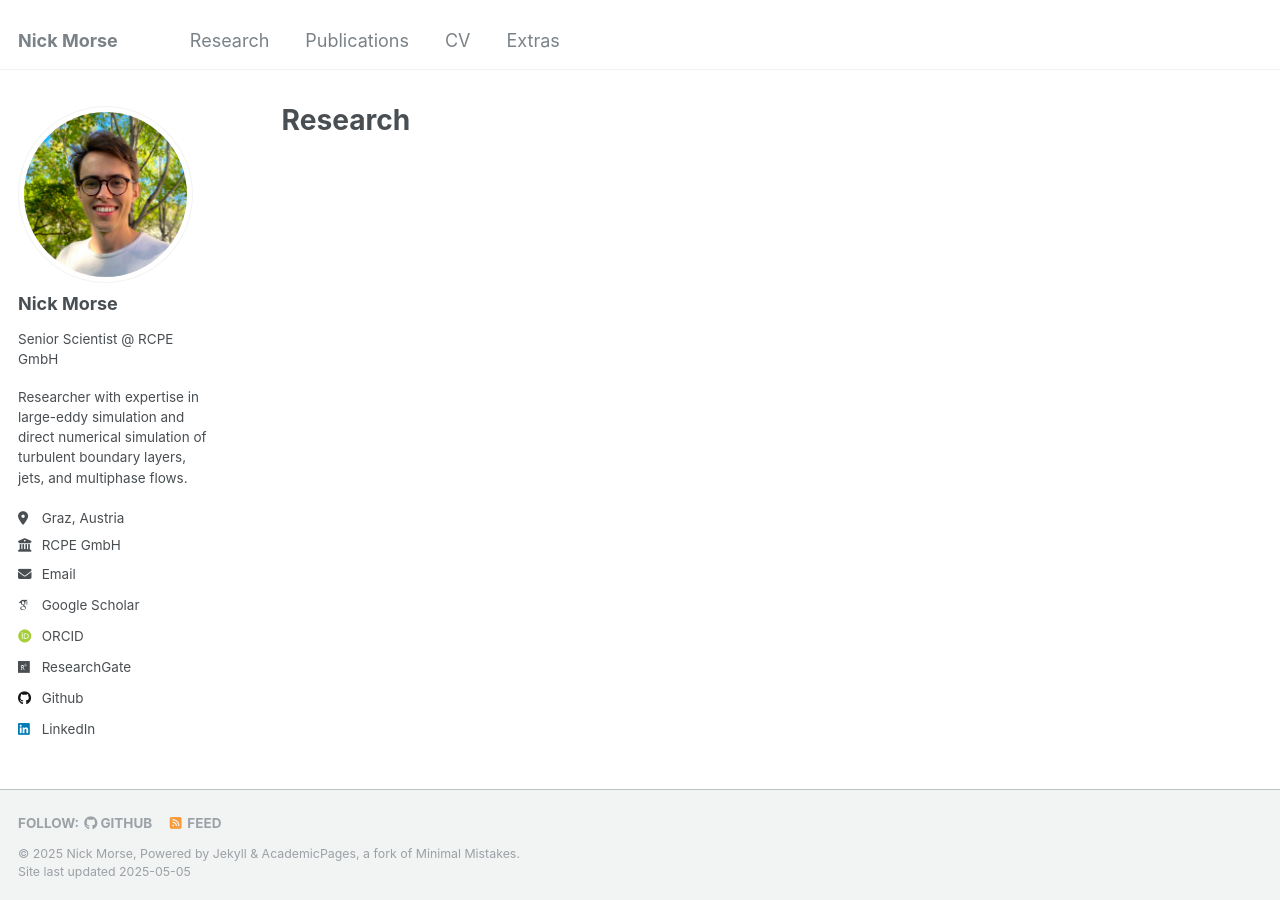
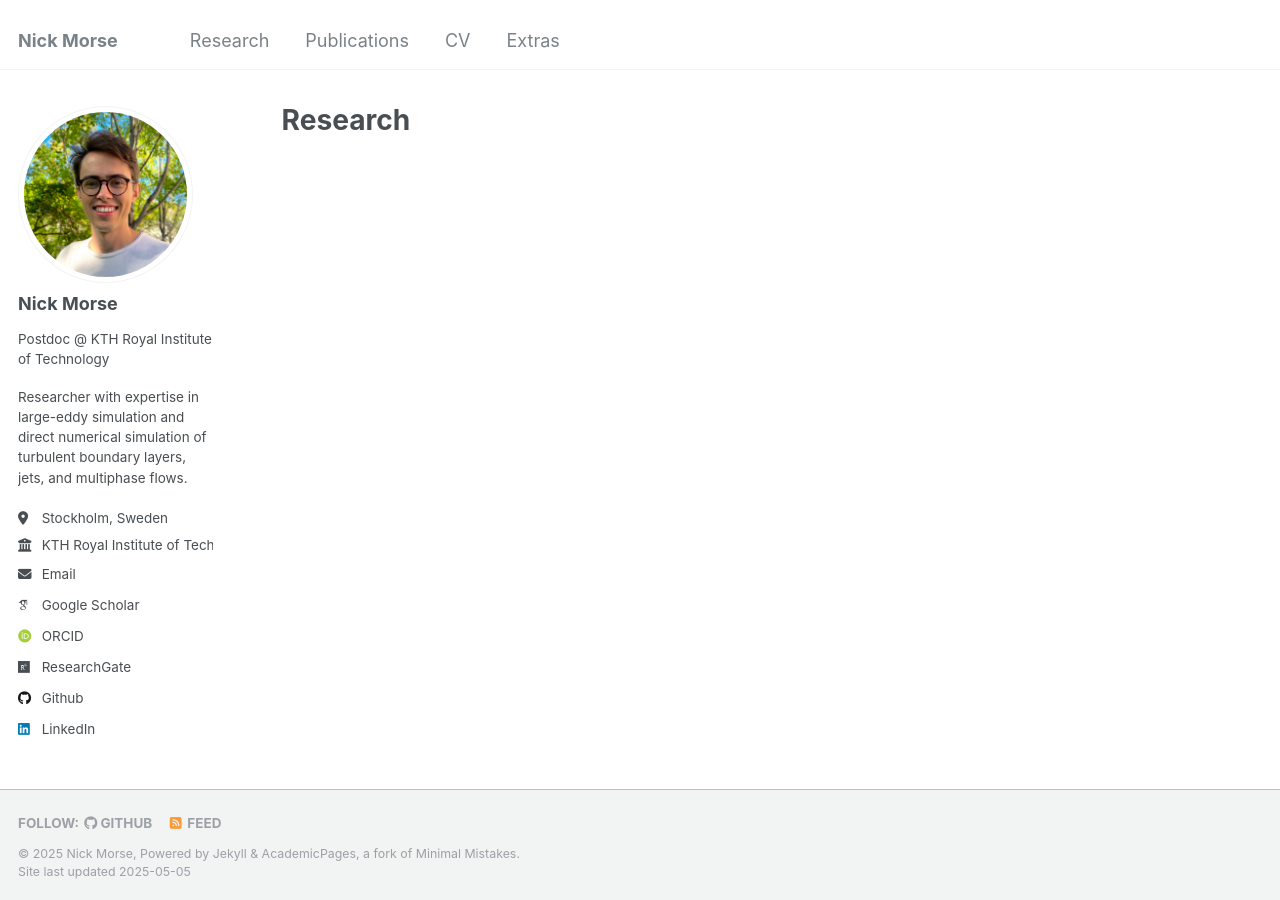
Before and after one commit to morse129/morse129.github.io, a Jekyll site: the page built from _pages/research.html, in a window 1280 px wide. Built offline with Jekyll 4.4.1, drawn with Linux system fonts in a browser that asks for light colours; some web fonts are replaced.

Commit message:
More KTH updates-config

```diff
--- a/_config.yml
+++ b/_config.yml
@@ -24,11 +24,11 @@ author:
   avatar           : "headshot.jpg"
   name             : "Nick Morse"
   altname          : "Nicholas Morse"
-  position         : "Senior Scientist @ RCPE GmbH"
+  position         : "Postdoc @ KTH Royal Institute of Technology"
   pronouns         : # example: "she/her"
   bio              : "Researcher with expertise in large-eddy simulation and direct numerical simulation of turbulent boundary layers, jets, and multiphase flows."
-  location         : "Graz, Austria"
-  employer         : "RCPE GmbH"
+  location         : "Stockholm, Sweden"
+  employer         : "KTH Royal Institute of Technology"
   uri              : # URL
   email            : "ntmorse4@gmail.com"
 
```
Also changed, not shown: _pages/about.md (+0 -1 lines).
